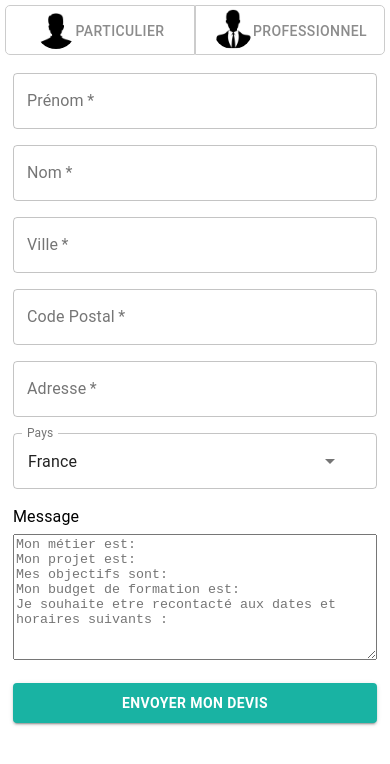
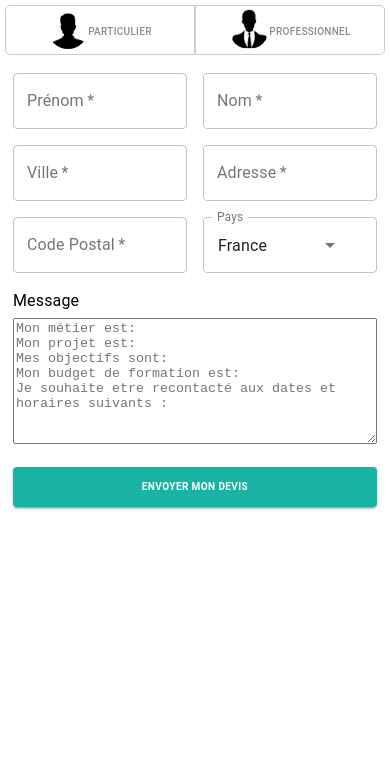
Before and after one commit to syrax68/Nextjs-devis, a Next.js app: page /components/Address in a window 390 px wide. Shown: the top 764 px of the page. Built offline with nearby package versions, Linux system fonts and the light colour scheme.

Commit message:
rectification responsivité

```diff
--- a/pages/components/Address.js
+++ b/pages/components/Address.js
@@ -153,7 +153,7 @@ const Address = (props) => {
                                     <Grid
                                         item
                                         md={6}
-                                        xs={12}
+                                        xs={6}
                                     >
                                         <TextField
                                             error={Boolean(touched.lastname && errors.lastname)}
@@ -170,7 +170,7 @@ const Address = (props) => {
                                     <Grid
                                         item
                                         md={6}
-                                        xs={12}
+                                        xs={6}
                                     >
                                         <TextField
                                             error={Boolean(touched.firstname && errors.firstname)}
@@ -188,7 +188,7 @@ const Address = (props) => {
                                     <Grid
                                         item
                                         md={6}
-                                        xs={12}
+                                        xs={6}
                                     >
                                         <TextField
                                             error={Boolean(touched.state && errors.state)}
@@ -206,7 +206,25 @@ const Address = (props) => {
                                     <Grid
                                         item
                                         md={6}
-                                        xs={12}
+                                        xs={6}
+                                    >
+                                        <TextField
+                                            error={Boolean(touched.address && errors.address)}
+                                            helperText={touched.address && errors.address}
+                                            onBlur={handleBlur}
+                                            onChange={handleChange}
+                                            value={values.address}
+                                            fullWidth
+                                            label="Adresse"
+                                            name="address"
+                                            required
+                                            variant="outlined"
+                                        />
+                                    </Grid>
+                                    <Grid
+                                        item
+                                        md={6}
+                                        xs={6}
                                     >
                                         <TextField
                                             error={Boolean(touched.code && errors.code)}
@@ -224,25 +242,7 @@ const Address = (props) => {
                                     <Grid
                                         item
                                         md={6}
-                                        xs={12}
-                                    >
-                                        <TextField
-                                            error={Boolean(touched.address && errors.address)}
-                                            helperText={touched.address && errors.address}
-                                            onBlur={handleBlur}
-                                            onChange={handleChange}
-                                            value={values.address}
-                                            fullWidth
-                                            label="Adresse"
-                                            name="address"
-                                            required
-                                            variant="outlined"
-                                        />
-                                    </Grid>
-                                    <Grid
-                                        item
-                                        md={6}
-                                        xs={12}
+                                        xs={6}
                                     >
                                         <Autocomplete
                                             className={styles.autocompleted}
@@ -395,7 +395,7 @@ const Address = (props) => {
                                     <Grid
                                         item
                                         md={6}
-                                        xs={12}
+                                        xs={6}
                                     >
                                         <TextField
                                             error={Boolean(touched.state && errors.state)}
@@ -413,7 +413,25 @@ const Address = (props) => {
                                     <Grid
                                         item
                                         md={6}
-                                        xs={12}
+                                        xs={6}
+                                    >
+                                        <TextField
+                                            error={Boolean(touched.address && errors.address)}
+                                            helperText={touched.address && errors.address}
+                                            onBlur={handleBlur}
+                                            onChange={handleChange}
+                                            value={values.address}
+                                            fullWidth
+                                            label="Adresse"
+                                            name="address"
+                                            required
+                                            variant="outlined"
+                                        />
+                                    </Grid>
+                                    <Grid
+                                        item
+                                        md={6}
+                                        xs={6}
                                     >
                                         <TextField
                                             error={Boolean(touched.code && errors.code)}
@@ -431,25 +449,7 @@ const Address = (props) => {
                                     <Grid
                                         item
                                         md={6}
-                                        xs={12}
-                                    >
-                                        <TextField
-                                            error={Boolean(touched.address && errors.address)}
-                                            helperText={touched.address && errors.address}
-                                            onBlur={handleBlur}
-                                            onChange={handleChange}
-                                            value={values.address}
-                                            fullWidth
-                                            label="Adresse"
-                                            name="address"
-                                            required
-                                            variant="outlined"
-                                        />
-                                    </Grid>
-                                    <Grid
-                                        item
-                                        md={6}
-                                        xs={12}
+                                        xs={6}
                                     >
                                         <Autocomplete
                                             className={styles.autocompleted}
--- a/pages/components/DevisModal.js
+++ b/pages/components/DevisModal.js
@@ -212,7 +212,7 @@ export default function Devis() {
             <Fade in={open}>
                 <div className={styles.paper}>
                     <div className={styles.header}>
-                        <button type="button" disabled={activeStep === 0} className={styles.back} aria-label="Previous" onClick={handleBack}><ArrowBackIcon color="secondary"/></button>
+                        <button type="button" disabled={activeStep === 0} className={styles.back} aria-label="Previous" onClick={handleBack}><ArrowBackIcon style={{color:'black'}}/></button>
                         <Typography className={styles.title} id="ModalLabel">Demander un devis</Typography>
                         <button type="button" className={styles.close} data-dismiss="modal" aria-label="Close" onClick={handleClose}><span aria-hidden="true">×</span></button>
                     </div>
--- a/styles/modal.module.css
+++ b/styles/modal.module.css
@@ -171,7 +171,7 @@
 	width: 100% !important;
 	padding: 18.5px 14px 17.5px 52px !important;
 }
-@media (max-width: 300px) {
+@media (max-width: 450px) {
 	.menu {
 		font-size: 10px !important;
 	}
```
Also changed, not shown: pages/components/Contact.js (+17 -9 lines), pages/components/Facture.js (+38 -41 lines). Lines whose indentation alone changed are shown as unchanged.
